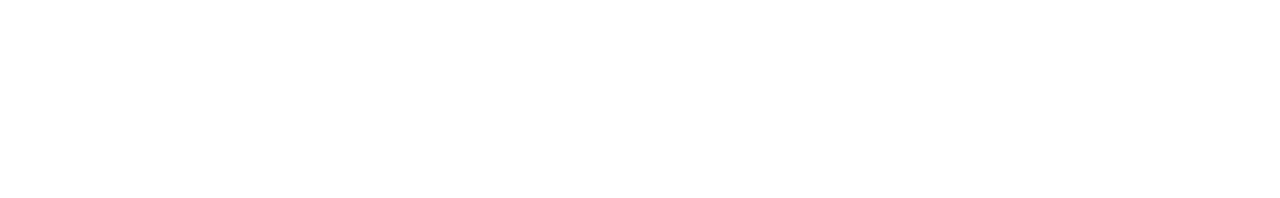
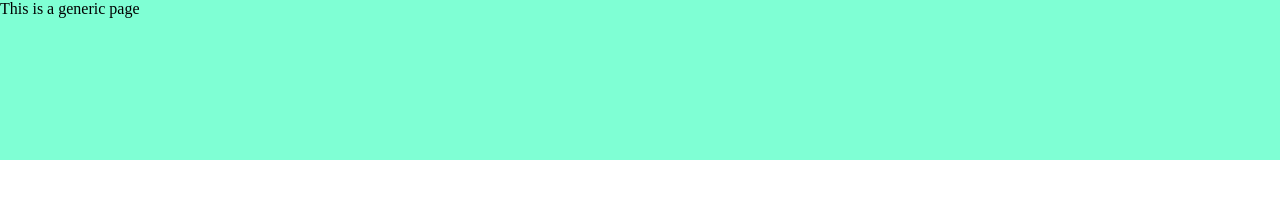
Before and after one commit to cheque17/dynamic-interface-practice, a website built with webpack: page dist/index.html in a window 1280 px wide. Built offline with nearby package versions, Linux system fonts and the light colour scheme.

Commit message:
Edit dist/index.html, src/index.js, src/style.css and webpack.config.js

```diff
--- a/src/index.js
+++ b/src/index.js
@@ -1,3 +1,5 @@
 import "./style.css";
 
 console.log("Hi")
+
+console.log('Hi, again')
--- a/src/style.css
+++ b/src/style.css
@@ -0,0 +1,29 @@
+html, body, div, span, applet, object, iframe,
+h1, h2, h3, h4, h5, h6, p, blockquote, pre,
+a, abbr, acronym, address, big, cite, code,
+del, dfn, em, img, ins, kbd, q, s, samp,
+small, strike, strong, sub, sup, tt, var,
+b, u, i, center,
+dl, dt, dd, ol, ul, li,
+fieldset, form, label, legend,
+table, caption, tbody, tfoot, thead, tr, th, td,
+article, aside, canvas, details, embed,
+figure, figcaption, footer, header, hgroup,
+menu, nav, output, ruby, section, summary,
+time, mark, audio, video {
+	margin: 0;
+	padding: 0;
+	border: 0;
+	font-size: 100%;
+	font: inherit;
+	vertical-align: baseline;
+}
+
+html, body {
+  height: 100%;
+}
+
+header, footer {
+  height: 10vh;
+  background-color: aquamarine;
+}
--- a/webpack.config.js
+++ b/webpack.config.js
@@ -1,6 +1,7 @@
 const path = require('path');
 
 module.exports = {
+  mode: 'development',
   entry: './src/index.js',
   output: {
     filename: 'main.js',
```
Also changed, not shown: dist/index.html.
